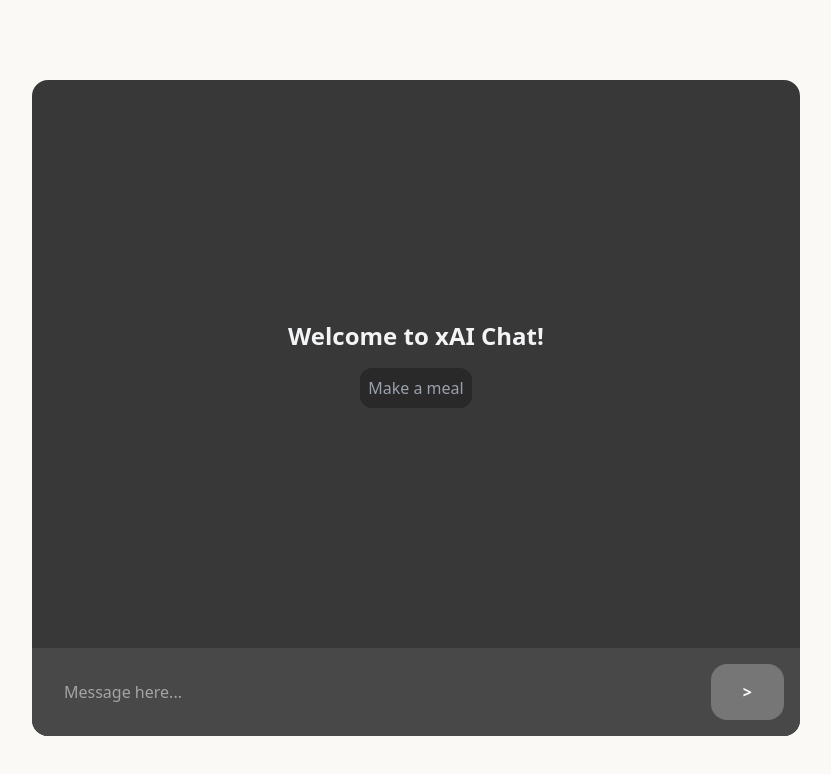
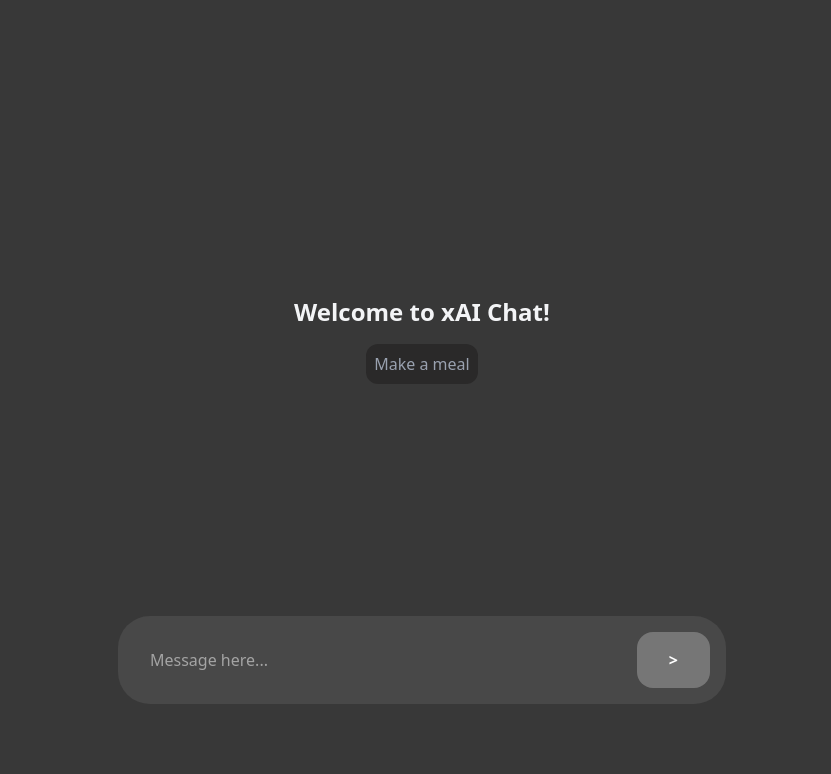
Before and after one commit to AndriiKuts-U/Lorem-Ipsum-01, a React (Vite) app in the folder frontend/: page / in a window 1280 px wide. Shown: the top 774 px of the page, without its empty margins (218-1049 px from the left). Built offline with nearby package versions, Linux system fonts and the light colour scheme.

Commit message:
update fe

```diff
--- a/frontend/src/App.jsx
+++ b/frontend/src/App.jsx
@@ -132,11 +132,15 @@
   };
 
   return (
-    <main className="flex pl-[250px] pt-20 flex-row gap-8">
+    <main
+      className={`flex  pt-20 flex-row gap-8 ${
+        messages.length === 0 ? "justify-center" : ""
+      }`}
+    >
       <div
-        className={`relative h-[82vh] bg-[#383838] rounded-2xl flex flex-col overflow-hidden ${
-          messages.length === 0 ? "w-[60vw]" : "w-[700px]"
-        }`}
+        className={`relative flex flex-col overflow-hidden ${
+          messages.length === 0 ? "h-[80vh] w-[50vw]" : "min-w-[20vw] h-[87vh]"
+        } `}
       >
         <div className="flex-1 p-6 overflow-y-auto">
           {messages.length === 0 ? (
@@ -196,7 +200,10 @@
           )}
         </div>
 
-        <form onSubmit={handleSubmit} className="bg-[#484848] p-4 flex gap-4">
+        <form
+          onSubmit={handleSubmit}
+          className="bg-[#484848] p-4 m-4 rounded-4xl flex gap-4"
+        >
           <input
             type="text"
             value={inputValue}
@@ -216,7 +223,7 @@
         </form>
       </div>
       {messages.length > 0 && (
-        <div className="h-screen -mt-20 w-[1000px] bg-[#2d3d2d] rounded-tl-3xl rounded-bl-3xl p-5">
+        <div className="h-screen -mt-20 w-[1000px] bg-[#283628] rounded-tl-4xl rounded-bl-4xl p-5">
           Dashboard Placeholder
         </div>
       )}
--- a/frontend/src/index.css
+++ b/frontend/src/index.css
@@ -2,5 +2,5 @@
 
 html {
   scroll-behavior: smooth;
-  background-color: #faf9f6;
+  background-color: #383838;
 }
```
